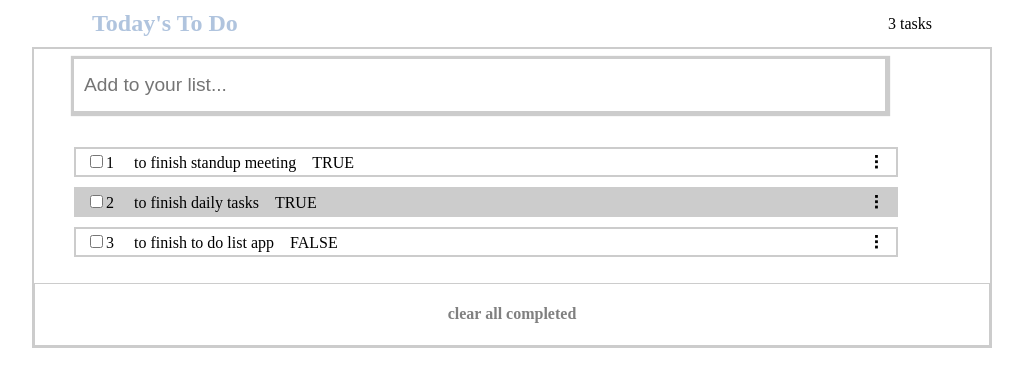
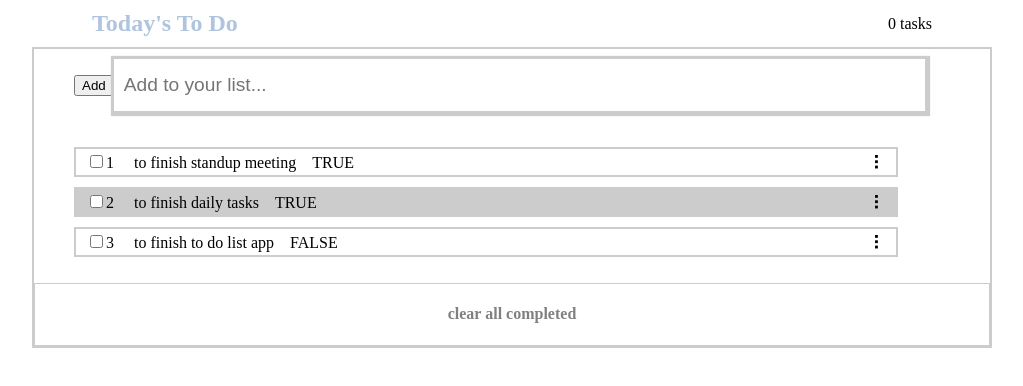
Before and after one commit to r-ahmed2022/To-do-List-App, a website built with webpack: page src/index.html in a window 1280 px wide. Shown: the whole page, without its empty margins (128-1151 px from the left). Built offline with nearby package versions, Linux system fonts and the light colour scheme.

Commit message:
add task button

```diff
--- a/src/index.html
+++ b/src/index.html
@@ -7,6 +7,7 @@
     href="https://fonts.googleapis.com/icon?family=Material+Icons"
     rel="stylesheet"
   />
+
     </head>
     <body>
        <div class="container">
@@ -18,6 +19,7 @@
         </header>
             <main class="To-do-list-section">
                     <div class="add-new-to-do">
+                         <button type="button" id="addtask">Add</button>
                          <input class="input-item" type=text placeholder="Add to your list...">
                     </div>
                     <ul id="to-do-list">
--- a/src/index.js
+++ b/src/index.js
@@ -3,24 +3,9 @@ import _ from 'lodash';
 import './style.css';
 import refresh from './refresh.png';
 import tasks from './modules/tasks.js';
+import showTasks from './modules/showTasks.js';
 
-let count = 0;
-
-const showTasks = (task) => {
-  count += 1;
-  const list = document.getElementById('to-do-list');
-  const li = document.createElement('li');
-  li.setAttribute('class', 'list-item');
-  const checkbox = document.createElement('input');
-  checkbox.type = 'checkbox';
-  li.append(checkbox);
-  li.innerHTML += `<span class=task-info>${task.index}</span>&nbsp; &nbsp;&nbsp;&nbsp;`;
-  li.innerHTML += `<span class=task-info>${task.description}</span>&nbsp;&nbsp;&nbsp;&nbsp;`;
-  li.innerHTML += `<span class=task-info-completed>${task.completed.toString().toUpperCase()}</span>`;
-  li.innerHTML += '<div class="three-dots">&#10247;</div>';
-  list.append(li);
-};
-
+const count = 0;
 setInterval(() => {
   const countmsg = document.getElementById('msgs');
   countmsg.innerHTML = `${count}&nbsp;tasks`;
--- /dev/null
+++ b/src/modules/showTasks.js
@@ -0,0 +1,16 @@
+// eslint-disable-next-line import/no-mutable-exports
+const showTasks = (task) => {
+  const list = document.getElementById('to-do-list');
+  const li = document.createElement('li');
+  li.setAttribute('class', 'list-item');
+  const checkbox = document.createElement('input');
+  checkbox.type = 'checkbox';
+  li.append(checkbox);
+  li.innerHTML += `<span class=task-info>${task.index}</span>&nbsp; &nbsp;&nbsp;&nbsp;`;
+  li.innerHTML += `<span class=task-info>${task.description}</span>&nbsp;&nbsp;&nbsp;&nbsp;`;
+  li.innerHTML += `<span class=task-info-completed>${task.completed.toString().toUpperCase()}</span>`;
+  li.innerHTML += '<div class="three-dots">&#10247;</div>';
+  list.append(li);
+};
+
+export default showTasks;
```
Also changed, not shown: 1 other file.
